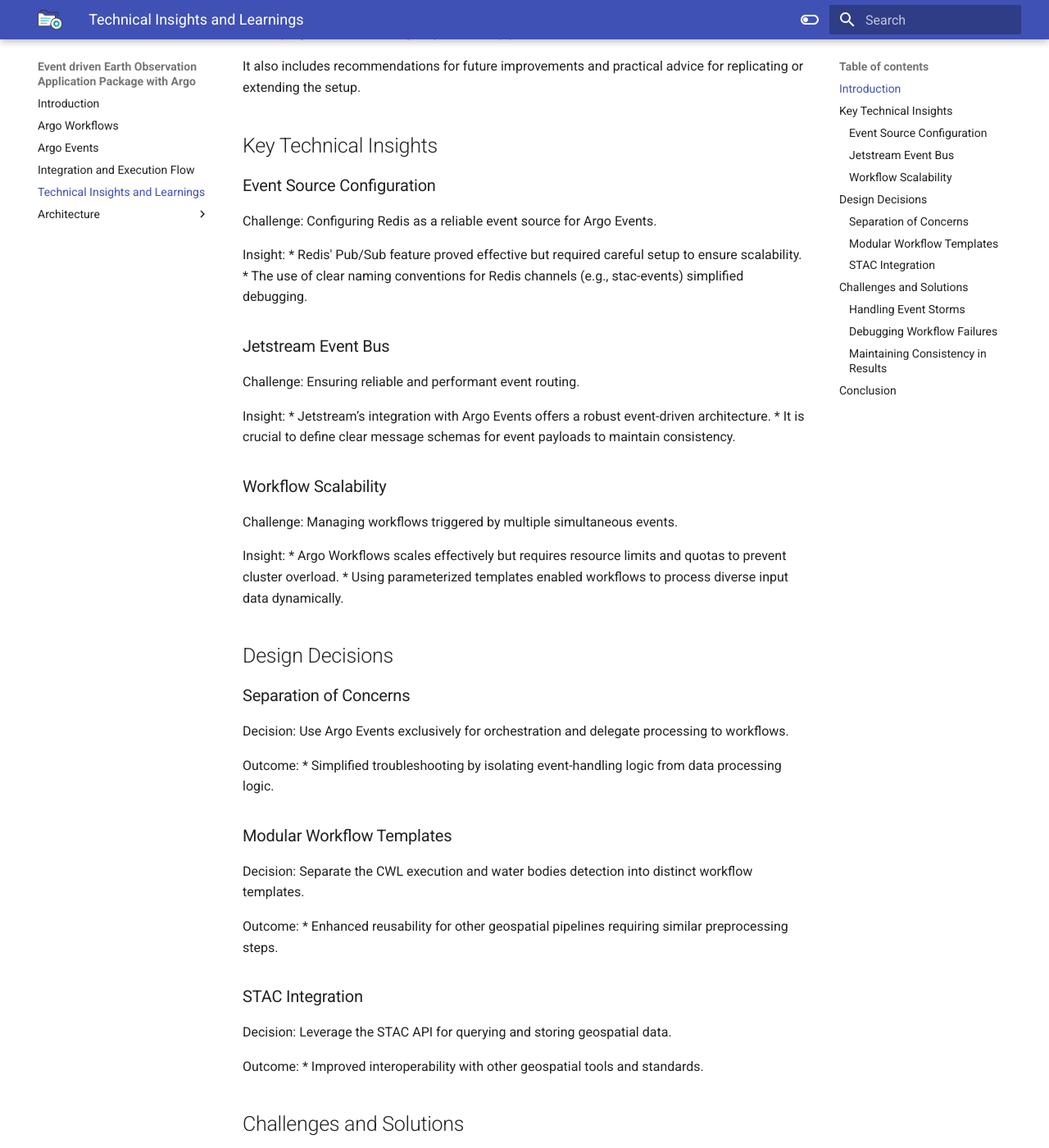
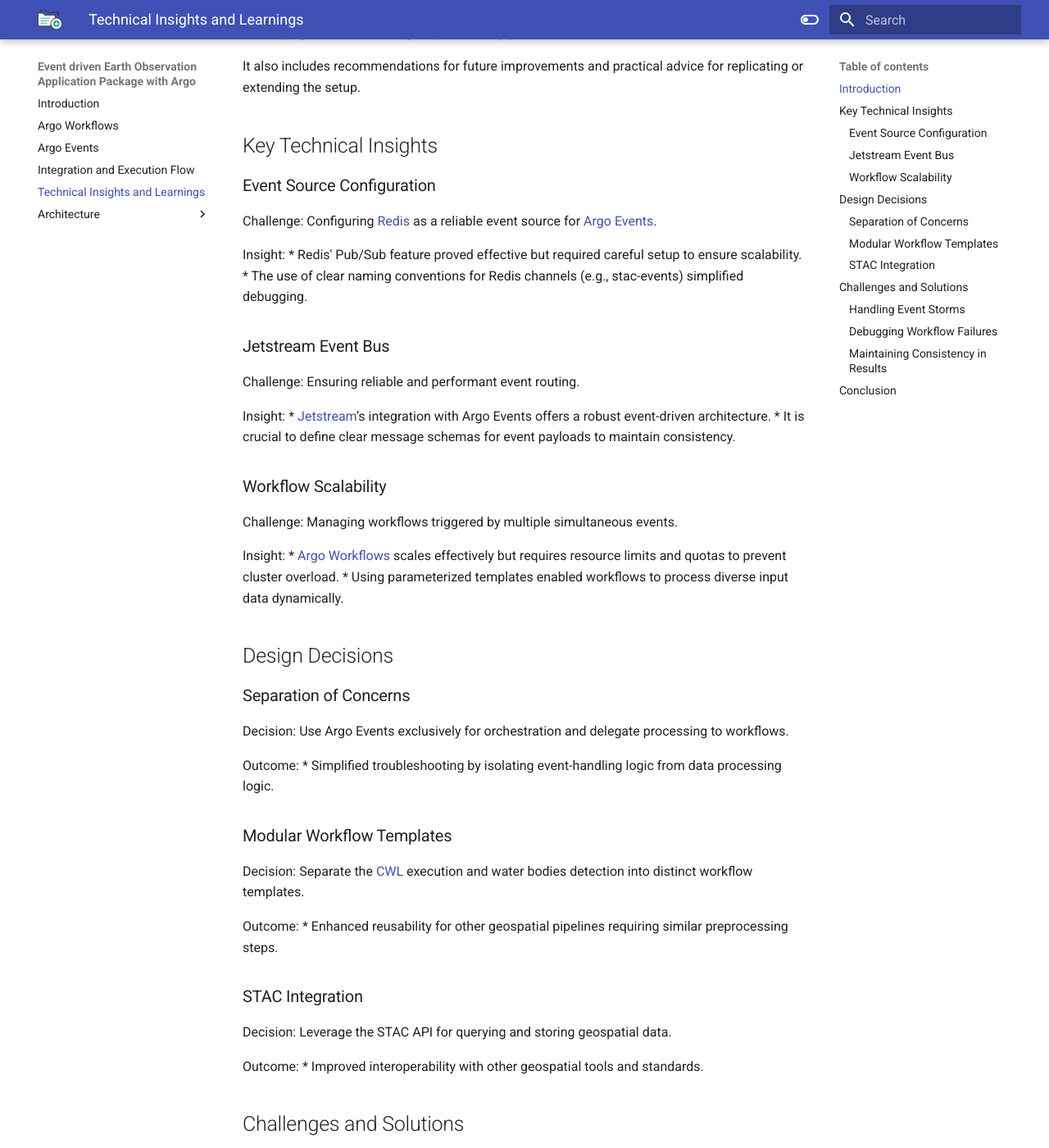
Before and after one commit to eoap/event-driven-with-argo, an MkDocs documentation site: the page built from docs/insights.md, in a window 1280 px wide and 1400 px high, scrolled down 271 px. Shown: the whole window at 82% size. Built offline with MkDocs 1.6.1 and Material for MkDocs 9.7.7, drawn with Linux system fonts in a browser that asks for light colours; part of the change alters nothing that is shown.

```diff
--- a/docs/insights.md
+++ b/docs/insights.md
@@ -10,7 +10,7 @@ It also includes recommendations for future improvements and practical advice fo
 
 ### Event Source Configuration
 
-Challenge: Configuring Redis as a reliable event source for Argo Events.
+Challenge: Configuring [Redis](https://redis.io/docs/latest/develop/data-types/streams/) as a reliable event source for [Argo Events](https://argoproj.github.io/events/).
 
 Insight:
 * Redis' Pub/Sub feature proved effective but required careful setup to ensure scalability.
@@ -21,7 +21,7 @@ Insight:
 Challenge: Ensuring reliable and performant event routing.
 
 Insight:
-* Jetstream’s integration with Argo Events offers a robust event-driven architecture.
+* [Jetstream](https://argoproj.github.io/argo-events/eventbus/jetstream/)’s integration with Argo Events offers a robust event-driven architecture.
 * It is crucial to define clear message schemas for event payloads to maintain consistency.
 
 
@@ -30,7 +30,7 @@ Insight:
 Challenge: Managing workflows triggered by multiple simultaneous events.
 
 Insight:
-* Argo Workflows scales effectively but requires resource limits and quotas to prevent cluster overload.
+* [Argo Workflows](https://argoproj.github.io/workflows/) scales effectively but requires resource limits and quotas to prevent cluster overload.
 * Using parameterized templates enabled workflows to process diverse input data dynamically.
 
 ## Design Decisions
@@ -44,7 +44,7 @@ Outcome:
 
 ### Modular Workflow Templates
 
-Decision: Separate the CWL execution and water bodies detection into distinct workflow templates.
+Decision: Separate the [CWL](https://www.commonwl.org/user_guide/) execution and water bodies detection into distinct workflow templates.
 
 Outcome:
 * Enhanced reusability for other geospatial pipelines requiring similar preprocessing steps.
```
